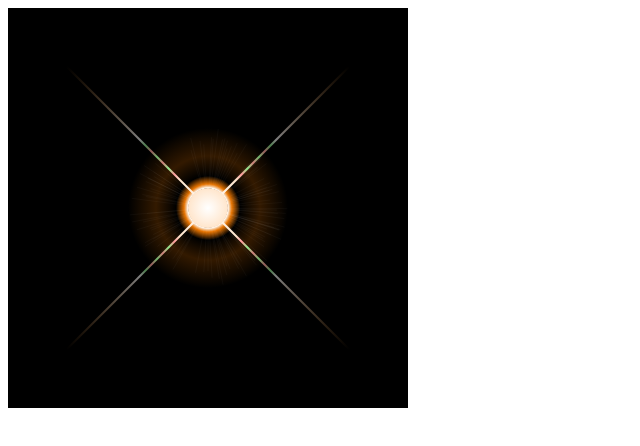
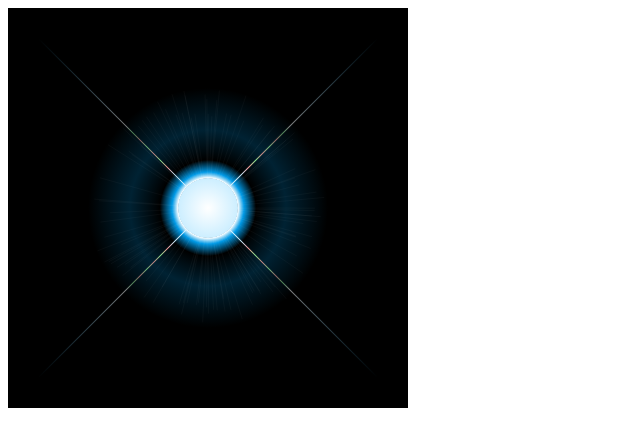
Before and after one commit to codebox/svg-stars, a plain HTML site: page index.html in a window 1280 px wide. Shown: the whole page, without its empty margins (0-640 px from the left). Drawn offline with Linux system fonts and the light colour scheme.

Commit message:
improvements

```diff
--- a/index.html
+++ b/index.html
@@ -5,6 +5,7 @@
     <title>Stars</title>
 </head>
 <body>
+    <svg id="svg" width="400" height="400" style="background-color: black"></svg>
     <script src="stars.js"></script>
 </body>
 </html>
--- a/stars.js
+++ b/stars.js
@@ -1,9 +1,7 @@
 window.onload = () => {
-    function createStar(elParent, id, config) {
-        const STAR_GRADIENT_ID = 'starGradient',
-            HALO_GRADIENT_ID = 'haloGradient';
-        const elSvg = document.createElementNS("http://www.w3.org/2000/svg", "svg");
-
+    function createStar(elSvg, id, config) {
+        const STAR_GRADIENT_ID = `starGradient_${id}`,
+            HALO_GRADIENT_ID = `haloGradient_${id}`;
         const elDefs = document.createElementNS("http://www.w3.org/2000/svg", "defs");
         elSvg.appendChild(elDefs);
 
@@ -27,30 +25,23 @@ window.onload = () => {
         });
         elDefs.appendChild(elHaloGradient);
 
-        elSvg.setAttribute('style', `background-color: ${config.backgroundColor}`);
-        elSvg.setAttribute('width', config.width);
-        elSvg.setAttribute('height', config.height);
-        elSvg.id = id;
+        const elHalo = document.createElementNS("http://www.w3.org/2000/svg", "circle");
 
-        const elHalo = document.createElementNS("http://www.w3.org/2000/svg", "circle"),
-            haloRadius = config.haloSize * Math.min(config.width, config.height) / 2;
-
-        elHalo.setAttribute('cx', "" + config.width/2);
-        elHalo.setAttribute('cy', "" + config.height/2);
-        elHalo.setAttribute('r', "" + haloRadius);
+        elHalo.setAttribute('cx', "" + config.x);
+        elHalo.setAttribute('cy', "" + config.y);
+        elHalo.setAttribute('r', "" + config.haloSize);
         elHalo.setAttribute('fill', `url(#${HALO_GRADIENT_ID})`);
         elSvg.appendChild(elHalo);
 
-        const elStar = document.createElementNS("http://www.w3.org/2000/svg", "circle"),
-            circleRadius = config.starSize * Math.min(config.width, config.height) / 2;
+        const elStar = document.createElementNS("http://www.w3.org/2000/svg", "circle");
 
-        elStar.setAttribute('cx', "" + config.width/2);
-        elStar.setAttribute('cy', "" + config.height/2);
-        elStar.setAttribute('r', "" + circleRadius);
+        elStar.setAttribute('cx', "" + config.x);
+        elStar.setAttribute('cy', "" + config.y);
+        elStar.setAttribute('r', "" + config.starSize);
         elStar.setAttribute('fill', `url(#${STAR_GRADIENT_ID})`);
 
         if (config.diffractionSpikes) {
-            const gradientId = `diffSpikeGradient`,
+            const gradientId = `diffSpikeGradient_${id}`,
                 elGradient = document.createElementNS("http://www.w3.org/2000/svg", "linearGradient");
 
             elGradient.id = gradientId;
@@ -72,10 +63,10 @@ window.onload = () => {
             while (i < config.diffractionSpikes.count) {
                 const elLine = document.createElementNS("http://www.w3.org/2000/svg", "line");
                 let angleDegrees = (config.diffractionSpikes.offsetAngle + i * angleBetween);
-                const x1 = config.width / 2,
-                    y1 = config.height / 2,
+                const x1 = config.x,
+                    y1 = config.y,
                     x2 = x1 + 0.001,
-                    y2 = config.height;
+                    y2 = y1 + config.diffractionSpikes.size;
 
                 elLine.setAttribute('x1', '' + x1);
                 elLine.setAttribute('y1', '' + y1);
@@ -92,7 +83,7 @@ window.onload = () => {
                     elAnimate.setAttribute('type', 'rotate');
                     elAnimate.setAttribute('from', `${angleDegrees} ${x1} ${y1}`);
                     elAnimate.setAttribute('to', `${angleDegrees + 360} ${x1} ${y1}`);
-                    elAnimate.setAttribute('dur', '100s');
+                    elAnimate.setAttribute('dur', `${config.diffractionSpikes.rotationPeriod}s`);
                     elAnimate.setAttribute('repeatCount', 'indefinite');
                     elLine.appendChild(elAnimate);
                 }
@@ -106,10 +97,10 @@ window.onload = () => {
             const angle = Math.random() * Math.PI * 2,
                 length = Math.random() * (config.textureSpikes.maxLength - config.textureSpikes.minLength) + config.textureSpikes.minLength,
                 el = document.createElementNS("http://www.w3.org/2000/svg", "line"),
-                x1 = config.width / 2,
-                y1 = config.height / 2,
-                x2 = x1 + (config.width / 2) * length * Math.sin(angle),
-                y2 = y1 + (config.height / 2) * length * Math.cos(angle);
+                x1 = config.x,
+                y1 = config.y,
+                x2 = x1 + length * Math.sin(angle),
+                y2 = y1 + length * Math.cos(angle);
 
             el.setAttribute('x1',  '' + x1);
             el.setAttribute('y1',  '' + y1);
@@ -120,23 +111,21 @@ window.onload = () => {
             ri++;
         }
         elSvg.appendChild(elStar);
-
-        elParent.appendChild(elSvg);
-        return elSvg;
     }
 
-    createStar(document.body, 'svg1', {
-        'width': 400,
-        'height': 400,
-        'backgroundColor': 'black',
-        'starSize': 0.1,
-        'haloSize': 0.4,
-        'hue': 30,
+    const svg = document.getElementById('svg')
+    function createStarSimple(id, size, hue, x, y) {
+        createStar(svg, id, {
+            'x': x,
+            'y': y,
+            'starSize': size,
+            'haloSize': size * 4,
+            'hue': hue,
             'diffractionSpikes': {
                 'count': 4,
                 'offsetAngle': 45,
-            'size': 0.8,
-            'width': 2,
+                'size': size * 8,
+                'width': 1,
                 'rotationPeriod': 100,
                 'colourStops': [
                     {'offset': 0, 'luminance': 100, alpha: 1},
@@ -168,11 +157,15 @@ window.onload = () => {
             ],
             'textureSpikes': {
                 'count': 100,
-            'minLength': 0.3,
-            'maxLength': 0.4,
+                'minLength': size*3,
+                'maxLength': size*4,
                 'luminance': 100,
                 'alpha': 0.03
             }
-    })
-
+        });
+    }
+    // for (let i=0; i<1; i++) {
+    //     createStarSimple('' + i, Math.random() * 5 + 2, Math.round(Math.random() * 360), Math.random() * 400, Math.random() * 400);
+    // }
+    createStarSimple('1', 30    , 200, 200, 200);
 };
```
Lines whose indentation alone changed are shown as unchanged.
